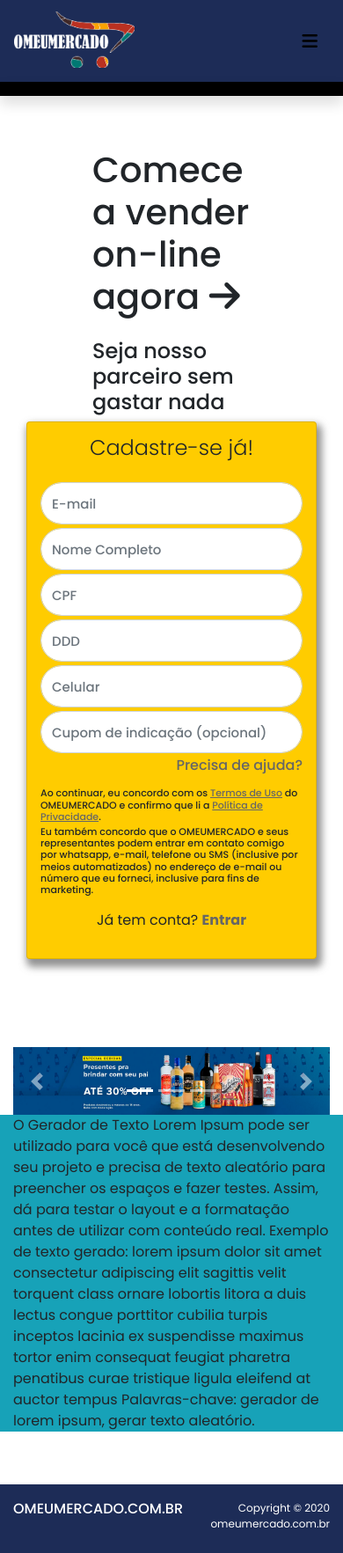
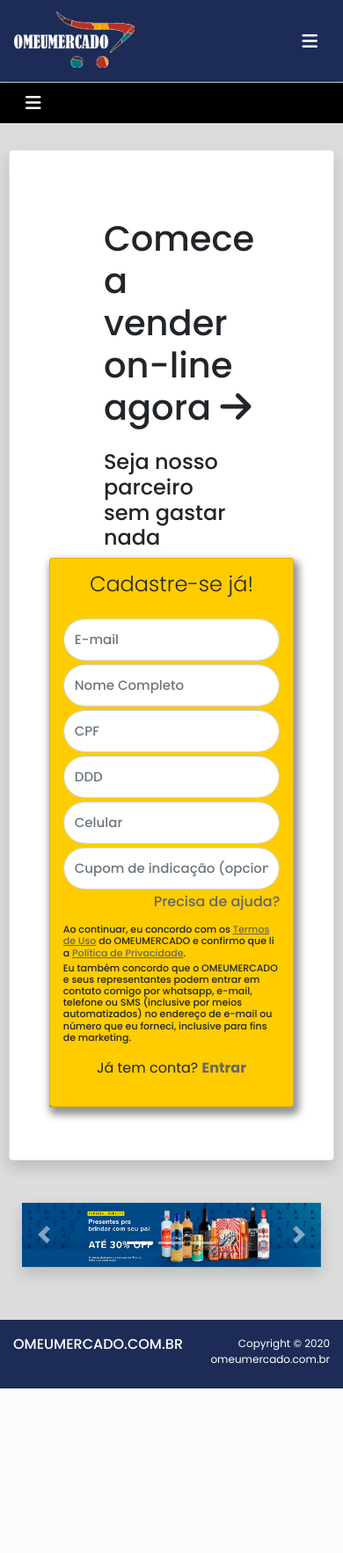
Before and after one commit to pcbarbar/omeumercado.com.br, a PHP site: page / in a window 390 px wide. Shown: the whole page at 88% size. After the commit the page ends 1578 px from the top, so only its background shows below. Run offline with PHP 8.4, Linux system fonts and the light colour scheme; some libraries are stand-ins or nearby versions.

Commit message:
Mudança de layout
navbar ainda com defeito na responsividade

```diff
--- a/css/style.css
+++ b/css/style.css
@@ -3,7 +3,7 @@
 body{
   font-family: 'Poppins', sans-serif;
   font-size: 16px;
-  background-color: #ffffff;
+  background-color: #dcdcdc;
 }
 
 /* LOGOTIPO PARA TODOS DO NAVBAR */
@@ -18,13 +18,23 @@
 } */
 
 /* ESPAÇO ENTRE LINHAS SUPERIOR */
+.margem-superior-94 {
+  margin-top: 94px;
+}
 .margem-superior-60 {
   margin-top: 60px;
+}
+.margem-superior-30 {
+  margin-top: 30px;
 }
 
 /* ESPAÇO ENTRE LINHAS INFERIOR */
 .margem-inferior-60 {
-  margin-bottom: 100px;
+  margin-bottom: 60px;
+}
+/* ESPAÇO ENTRE LINHAS INFERIOR */
+.margem-inferior-30 {
+  margin-bottom: 30px;
 }
 
 /* TAMANHO DA FONTE PARA TERMOS DE CONTRATO EM FORMULÁRIOS */
--- a/index.php
+++ b/index.php
@@ -42,10 +42,10 @@
   <body>
 
 <!-- PRIMEIRO NAVBAR - INICIO -->
-      <nav class="navbar navbar-expand-xl mynavblue">
+      <nav class="navbar navbar-expand-xl shadow mynavblue fixed-top">
         <div class="container center">
           <a class="navbar-brand" href="index.php"><img src="imagens/omeumercado.png"></a>
-          <button class="navbar-toggler" type="button" data-toggle="collapse" data-target="#navbarSite">
+          <button class="navbar-toggler text-white" type="button" data-toggle="collapse" data-target="#navbarSite #navbarSite2">
             <i class="fas fa-bars"></i>
           </button>
 
@@ -70,16 +70,17 @@
 <!-- PRIMEIRO NAVBAR - FINAL -->
 
 <!-- SEGUNDO NAVBAR - INICIO -->
-      <nav class="navbar navbar-expand-xl shadow mynavblack">
+      <nav class="navbar navbar-expand-xl mynavblack margem-superior-94">
         <div class="container">
-          <div class="collapse navbar-collapse" id="navbarSite">
+          <button class="navbar-toggler text-white" type="button" data-toggle="collapse" data-target="#navbarSite2"><i class="fas fa-bars"></i>
+          </button>
+          <div class="collapse navbar-collapse" id="navbarSite2">
             <ul class="navbar-nav mr-auto">
+              <li class="nav-item"><a class="nav-link" href="#">Como funciona</a></li>
               <li class="nav-item"><a class="nav-link" href="#">Saiba mais</a></li>
               <li class="nav-item"><a class="nav-link" href="#">Quem somos</a></li>
-              <li class="nav-item"><a class="nav-link" href="#">Outra coisa</a></li>
               <li class="nav-item"><a class="nav-link" href="#">Escrever aqui</a></li>
               <li class="nav-item"><a class="nav-link" href="#">Mais coisas</a></li>
-              <li class="nav-item"><a class="nav-link" href="#">Aqui também</a></li>
               <li class="nav-item"><a class="nav-link" href="loginparceiro.php">FAQ</a></li>
               <li class="nav-item"><a class="nav-link" href="#">Precisa de Ajuda? <i class="fas fa-phone"></i></a></li>
             </ul>
@@ -88,14 +89,14 @@
       </nav>
 <!-- SEGUNDO NAVBAR - FINAL -->
 
-
 <!-- FORMULÁRIO DE CADASTRO - INICIO -->
+<div class="container-fluid border shadow mb-5 bg-white rounded margem-superior-30" style="width: 95%";>
     <div class="container-fluid margem-superior-60 margem-inferior-60">
       <div class="container-fluid big-banner">
         <div class="row">
           <div class="col"></div>
           <div class="col-6">
-            <div class="row">
+          <div class="row mt-3">
           <h1 class="">Comece a vender on-line agora <i class="fas fa-arrow-right"></i></h1></p>
           </div>
           <div class="row">
@@ -148,7 +149,9 @@
         </div>
     </div>
   </div>
+</div>
 <!-- FORMULÁRIO DE CADASTRO - FINAL -->
+
 
 <!-- MODAL PRECISA DE AJUDA? - INICIO -->
     <div class="modal fade" id="modalExemplo" tabindex="-1" role="dialog" aria-labelledby="exampleModalLabel" aria-hidden="true">
@@ -171,9 +174,11 @@
     </div>
 <!-- MODAL PRECISA DE AJUDA? - FINAL -->
 
+
 <!-- CAROUSEL - INICIO -->
-    <div class="container margem-superior-60">
-      <div id="myCarousel" class="carousel slide" data-ride="carousel">
+
+      <div class="container-fluid margem-superior-30" style="width: 95%";>
+        <div id="myCarousel" class="carousel slide shadow" data-ride="carousel">
           <ol class="carousel-indicators">
             <li data-target="#myCarousel" data-slide-to="0" class="active"></li>
             <li data-target="#myCarousel" data-slide-to="1"></li>
@@ -200,17 +205,12 @@
           </a>
         </div>
       </div>
+
 <!-- CAROUSEL - FINAL -->
 
-    <div class="container bg-info">
-      <?php
-        echo "O Gerador de Texto Lorem Ipsum pode ser utilizado para você que está desenvolvendo seu projeto e precisa de texto aleatório para preencher os espaços e fazer testes. Assim, dá para testar o layout e a formatação antes de utilizar com conteúdo real.
 
-        Exemplo de texto gerado: lorem ipsum dolor sit amet consectetur adipiscing elit sagittis velit torquent class ornare lobortis litora a duis lectus congue porttitor cubilia turpis inceptos lacinia ex suspendisse maximus tortor enim consequat feugiat pharetra penatibus curae tristique ligula eleifend at auctor tempus
 
-        Palavras-chave: gerador de lorem ipsum, gerar texto aleatório.";
-      ?>
-    </div>
+
 
 
     <!-- FOOTER PADRÃO PARA PLATAFORMA -->
--- a/tst.php
+++ /dev/null
@@ -1,6 +0,0 @@
-<?php
-
-
-echo "$tst";
-
-?>
```
Also changed, not shown: conexao.php (deleted, +0 -14 lines), enviaemail.php (deleted, +0 -10 lines), sendemail.php (deleted, +0 -23 lines), starter.php (deleted, +0 -72 lines). Lines whose indentation alone changed are shown as unchanged.
